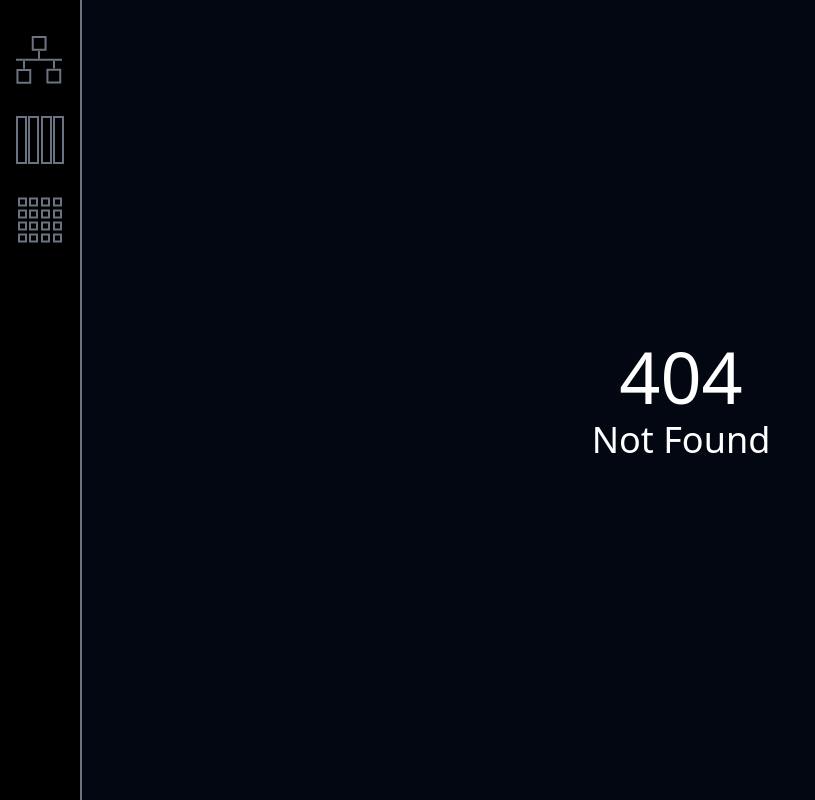
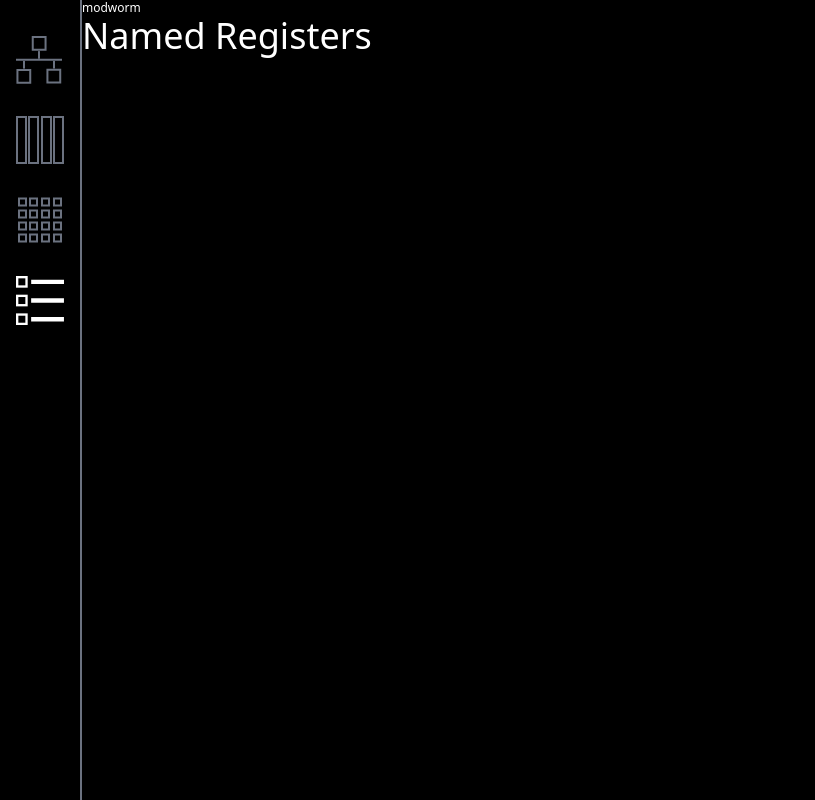
Before and after one commit to manavsu/modworm-soil, a SvelteKit app: page /named_registers in a window 1280 px wide. Before the commit this address had no page. Shown: the whole page, without its empty margins (0-815 px from the left). Built offline with nearby package versions, Linux system fonts and the light colour scheme.

Commit message:
fixed registers page

```diff
--- /dev/null
+++ b/src/lib/icons/delete_icon.svelte
@@ -0,0 +1,20 @@
+
+<svg
+   viewBox="0 0 48 48"
+   version="1.1"
+   id="svg1"
+   xmlns="http://www.w3.org/2000/svg">
+  <defs
+     id="defs1" />
+  <g
+     id="layer1">
+    <path
+       style="fill:none;stroke-width:8;paint-order:fill markers stroke"
+       d="M 2.8284271,2.8284271 26.701166,26.701166 45.171573,45.171573"
+       id="path1" />
+    <path
+       style="fill:none;stroke-width:8;paint-order:fill markers stroke"
+       d="M 2.8920581,45.107942 26.764796,21.235203 45.235203,2.7647968"
+       id="path1-5" />
+  </g>
+</svg>
--- /dev/null
+++ b/src/lib/icons/named_register_icon.svelte
@@ -0,0 +1,45 @@
+<svg
+   viewBox="0 0 10.869862 11.112501"
+   version="1.1"
+   id="svg1"
+   xmlns="http://www.w3.org/2000/svg">
+  <defs
+     id="defs1" />
+  <g
+     id="layer1"
+     transform="translate(-0.79374987,-0.79375005)">
+    <rect
+       style="stroke-width:0.529167;stroke-dasharray:none;paint-order:fill markers stroke"
+       id="rect1"
+       width="2.1166668"
+       height="2.1166668"
+       x="1.0583334"
+       y="1.0583334" />
+    <rect
+       style="stroke-width:0.529167;stroke-dasharray:none;paint-order:fill markers stroke"
+       id="rect1-3"
+       width="2.1166668"
+       height="2.1166668"
+       x="1.0583334"
+       y="5.291667" />
+    <rect
+       style="stroke-width:0.529167;stroke-dasharray:none;paint-order:fill markers stroke"
+       id="rect1-4"
+       width="2.1166668"
+       height="2.1166668"
+       x="1.0583334"
+       y="9.5250006" />
+    <path
+       style="stroke-width:1;stroke-dasharray:none;paint-order:fill markers stroke"
+       d="M 4.2333337,2.1166668 H 11.663612"
+       id="path1" />
+    <path
+       style="stroke-width:1;stroke-dasharray:none;paint-order:fill markers stroke"
+       d="M 4.2223613,6.3500004 H 11.65264"
+       id="path1-5" />
+    <path
+       style="stroke-width:1;stroke-dasharray:none;paint-order:fill markers stroke"
+       d="M 4.2223615,10.583334 H 11.65264"
+       id="path1-8" />
+  </g>
+</svg>
--- a/src/routes/+layout.svelte
+++ b/src/routes/+layout.svelte
@@ -7,6 +7,7 @@
   import NetworkIcon from '$lib/icons/network_icon.svelte';
   import TablesIcon from '$lib/icons/tables_icon.svelte';
   import RegistersIcon from '$lib/icons/registers_icon.svelte';
+  import NamedRegisterIcon from '$lib/icons/named_register_icon.svelte';
   import { page } from '$app/stores';
 
   let path;
@@ -38,6 +39,7 @@
       <a class="p-4 hover:scale-110 transitino duration-300 {path == "/" ? "stroke-white" : "stroke-gray-500"}" href="/"><NetworkIcon/></a>
       <a class="p-4 hover:scale-110 transition duration-300 {path == "/tables" ? "stroke-white" : "stroke-gray-500"}" href="/tables"><TablesIcon/></a>
       <a class="p-4 hover:scale-110 transition duration-300 {path == "/registers" ? "stroke-white" : "stroke-gray-500"}" href="/registers"><RegistersIcon/></a>
+      <a class="p-4 hover:scale-110 transition duration-300 {path == "/named_registers" ? "stroke-white" : "stroke-gray-500"}" href="/named_registers"><NamedRegisterIcon/></a>
     </div>
     <div class="mx-auto min-h-16">
       {#if $Working}
--- /dev/null
+++ b/src/routes/named_registers/+page.svelte
@@ -0,0 +1,9 @@
+<script>
+    import Title from '$lib/title.svelte';
+    import { fade } from 'svelte/transition';
+</script>
+<div in:fade={{delay: 200, duration:200}} class="flex flex-col h-full w-full overflow-auto scrollbar-thin">
+    <div in:fade={{delay: 200, duration:200}} class="flex flex-col justify-center h-14">
+        <Title>Named Registers</Title>
+    </div>
+</div>
--- a/src/routes/registers/+page.svelte
+++ b/src/routes/registers/+page.svelte
@@ -58,7 +58,6 @@
 	.grid-col-fill {
 		grid-template-columns: repeat(auto-fill, minmax(144px, 1fr));
 	}
-        /* Reset WebKit browsers (Chrome, Safari) scrollbar styles */
 </style>
 
 <div class="flex flex-row h-full">
@@ -72,7 +71,7 @@
         </div>
     </div>
     <div class="h-full border border-gray-600"/>
-    <div in:fade={{delay: 200, duration:200}} class="flex flex-col h-full w-full overflow-auto scrollbar-thin">
+    <div in:fade={{delay: 200, duration:200}} class="flex flex-col h-full w-full">
         <div class="flex flex-col place-items-center border-2 border-gray-600 rounded-xl m-2 p-2">
             {#if !error}
                 <div in:fade={{delay: 200, duration:200}} class="flex flex-col justify-center h-14">
@@ -90,11 +89,11 @@
                 <a href="/tables" class="border-2 px-10 py-2 mt-8 clickable border-white text-center">Tables</a>
             </div>
         {:else}
-            <div class="flex flex-col mx-2 p-2">
+            <div class="flex flex-col mx-2 p-2 overflow-auto scrollbar-thin h-full">
                 {#each register_groups as group}
                     <div class="grid grid-col-fill gap-1 justify-items-center">
                         {#each group.registers as register}
-                            <Register value={register.value} address={register.address} type={register.type}/>
+                            <Register register={register}/>
                         {/each}
                     </div>
                 {/each}
--- a/src/routes/registers/register.svelte
+++ b/src/routes/registers/register.svelte
@@ -1,17 +1,15 @@
 <script lang="ts">
     import "$lib/app.css";
-    import { ModbusDataType } from "$lib/modbus_data_type";
+    import type { RegisterStore } from "$lib/register_store";
 
-    export let value:string;
-    export let address:number;
-    export let type: ModbusDataType;
+    export let register: RegisterStore;
 </script>
 
-<div class="flex flex-row text-l p-2 mx-2 w-36 border-2 border-gray-600 rounded-xl items-center">
+<button class="group flex flex-row text-l p-2 mx-2 w-36 border-2 border-gray-600 rounded-xl items-center hover:text-white hover:border-white">
     <div class="flex flex-col text-right min-w-10">
-        <div class="text-xs">{address}</div>
-        <div class="text-xs">{type}</div>
+        <div class="text-xs">{register.address}</div>
+        <div class="text-xs">{register.type}</div>
     </div>
-    <div class="border border-gray-600 ml-2 mr-2 min-h-8"></div>
-    <div class="text-center w-full">{value}</div>
-</div>
+    <div class="border border-gray-600 group-hover:border-white ml-2 mr-2 min-h-8"></div>
+    <div class="text-center w-full">{register.value}</div>
+</button>
```
Also changed, not shown: TODO.txt, static/checklist.svg (added).
